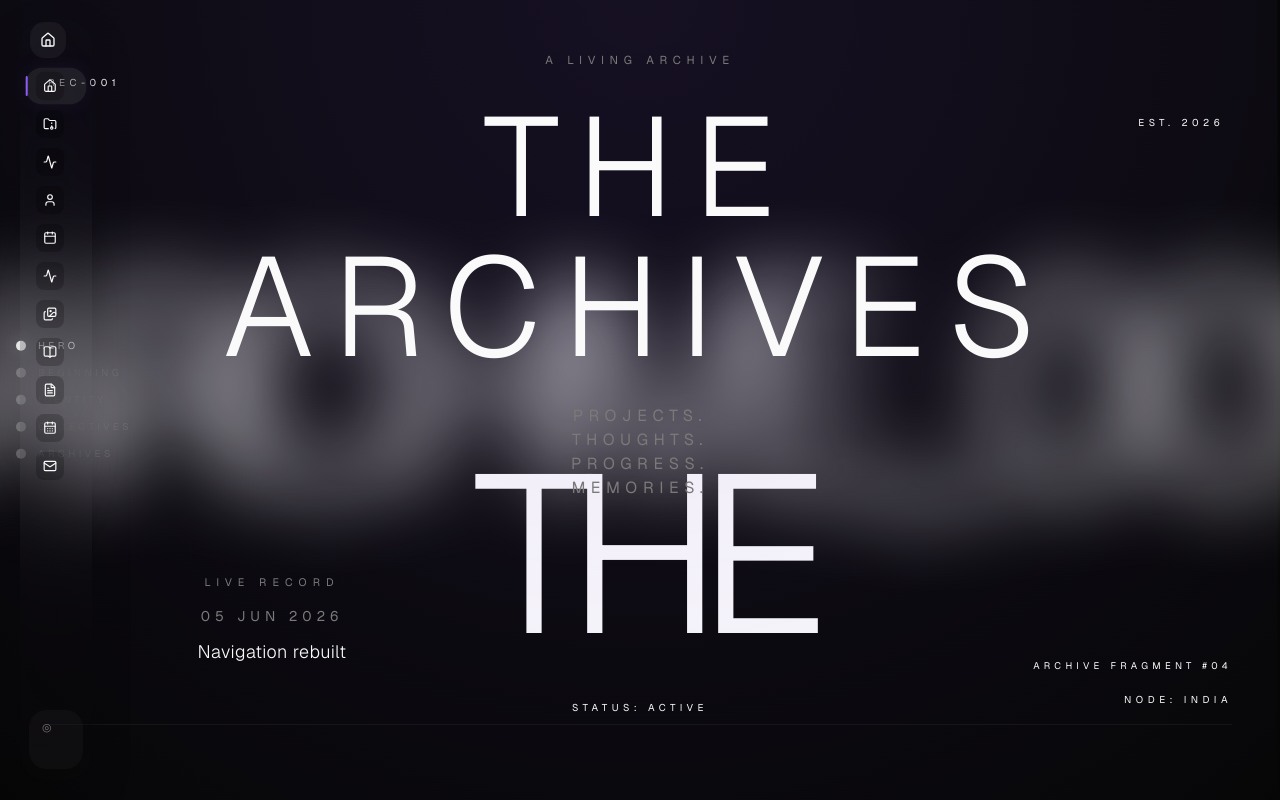
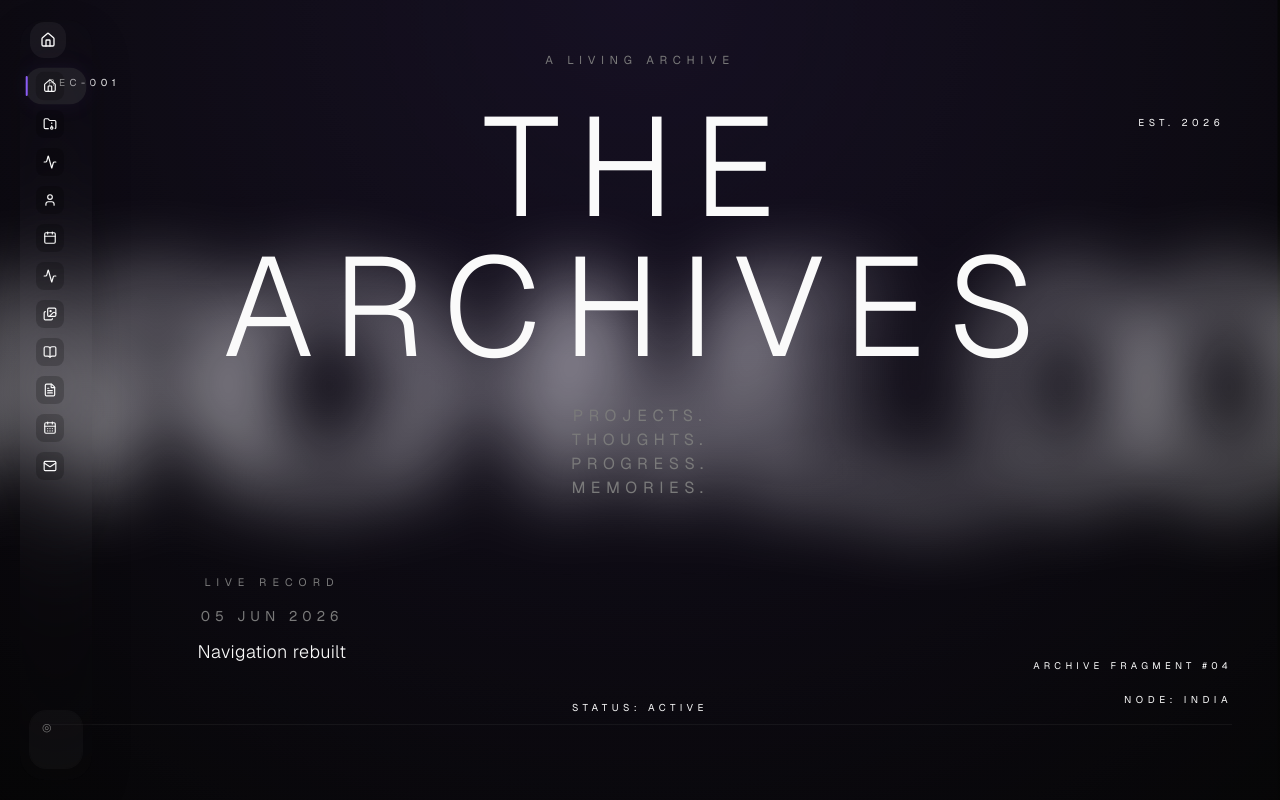
Before and after one commit to h4x-ansh/hisarchives, a Next.js app: page / in a window 1280 px wide. Shown: the top 800 px of the page. Built offline with nearby package versions, Linux system fonts and the light colour scheme.

Commit message:
Remove homepage section trail

```diff
--- a/components/homepage.tsx
+++ b/components/homepage.tsx
@@ -37,14 +37,6 @@ const archiveQuotes = [
   "Nothing is forgotten.",
   "The archive remains active.",
   "Records continue to accumulate.",
-] as const;
-
-const sectionTrail = [
-  { id: "hero", label: "Hero" },
-  { id: "beginning", label: "Beginning" },
-  { id: "identity", label: "Identity" },
-  { id: "objectives", label: "Objectives" },
-  { id: "archives", label: "Archives" },
 ] as const;
 
 function Section({
@@ -108,7 +100,6 @@ export function Homepage() {
   const reduceMotion = useReducedMotion();
   const [statusIndex, setStatusIndex] = useState(0);
   const [storyIndex, setStoryIndex] = useState(0);
-  const [activeSection, setActiveSection] = useState("hero");
   const [heroShift, setHeroShift] = useState({ x: 0, y: 0 });
   const heroRef = useRef<HTMLElement | null>(null);
 
@@ -162,33 +153,6 @@ export function Homepage() {
     return () => window.clearInterval(interval);
   }, [reduceMotion]);
 
-  useEffect(() => {
-    const elements = sectionTrail
-      .map((section) => document.getElementById(section.id))
-      .filter((element): element is HTMLElement => Boolean(element));
-
-    if (elements.length === 0) {
-      return;
-    }
-
-    const observer = new IntersectionObserver(
-      (entries) => {
-        const visible = entries
-          .filter((entry) => entry.isIntersecting)
-          .sort((left, right) => right.intersectionRatio - left.intersectionRatio)[0];
-
-        if (visible?.target instanceof HTMLElement) {
-          setActiveSection(visible.target.id);
-        }
-      },
-      { threshold: [0.2, 0.35, 0.5, 0.65] },
-    );
-
-    elements.forEach((element) => observer.observe(element));
-
-    return () => observer.disconnect();
-  }, []);
-
   return (
     <main className="relative isolate overflow-hidden bg-bg text-text">
       <motion.div
@@ -205,36 +169,6 @@ export function Homepage() {
         transition={reduceMotion ? undefined : { duration: 12, repeat: Infinity, ease: "easeInOut" }}
         className="pointer-events-none absolute inset-0 bg-[linear-gradient(180deg,rgba(255,255,255,0.015),rgba(255,255,255,0))]"
       />
-
-      <aside className="fixed left-4 top-1/2 z-20 hidden -translate-y-1/2 lg:block">
-        <div className="flex flex-col gap-3">
-          {sectionTrail.map((section) => {
-            const isActive = activeSection === section.id;
-
-            return (
-              <a
-                key={section.id}
-                href={`#${section.id}`}
-                className="group flex items-center gap-3"
-                aria-label={section.label}
-              >
-                <span
-                  className={`h-2.5 w-2.5 rounded-full transition-all ${
-                    isActive ? "bg-text shadow-[0_0_16px_rgba(255,255,255,0.28)]" : "bg-white/25"
-                  }`}
-                />
-                <span
-                  className={`text-[0.62rem] uppercase tracking-[0.35em] transition-all ${
-                    isActive ? "text-text opacity-100" : "text-muted opacity-50 group-hover:opacity-80"
-                  }`}
-                >
-                  {section.label}
-                </span>
-              </a>
-            );
-          })}
-        </div>
-      </aside>
 
       <div className="relative mx-auto flex w-full max-w-7xl flex-col px-5 pb-24 pt-5 sm:px-8 lg:px-12">
         <SiteHeader activePath="/" timestamp="last updated 05 jun 2026" />
@@ -264,16 +198,6 @@ export function Homepage() {
             style={{ transform: `translate(calc(-50% + ${heroShift.x * 0.45}px), ${heroShift.y * 0.45}px)` }}
           >
             ARCHIVE_001
-          </motion.div>
-          <motion.div
-            aria-hidden
-            initial={reduceMotion ? false : { opacity: 0 }}
-            animate={reduceMotion ? undefined : { opacity: 1 }}
-            transition={{ duration: 1.2, ease: "easeOut" }}
-            className="pointer-events-none absolute left-1/2 top-[52%] -z-10 -translate-x-1/2 select-none text-[clamp(6rem,18vw,14rem)] font-light tracking-[-0.1em] text-text/[0.02]"
-            style={{ transform: `translate(calc(-50% + ${heroShift.x * 0.3}px), ${heroShift.y * 0.3}px)` }}
-          >
-            THE ARCHIVES
           </motion.div>
           <div className="pointer-events-none absolute inset-x-0 top-8 hidden h-full sm:block">
             <motion.p
```
